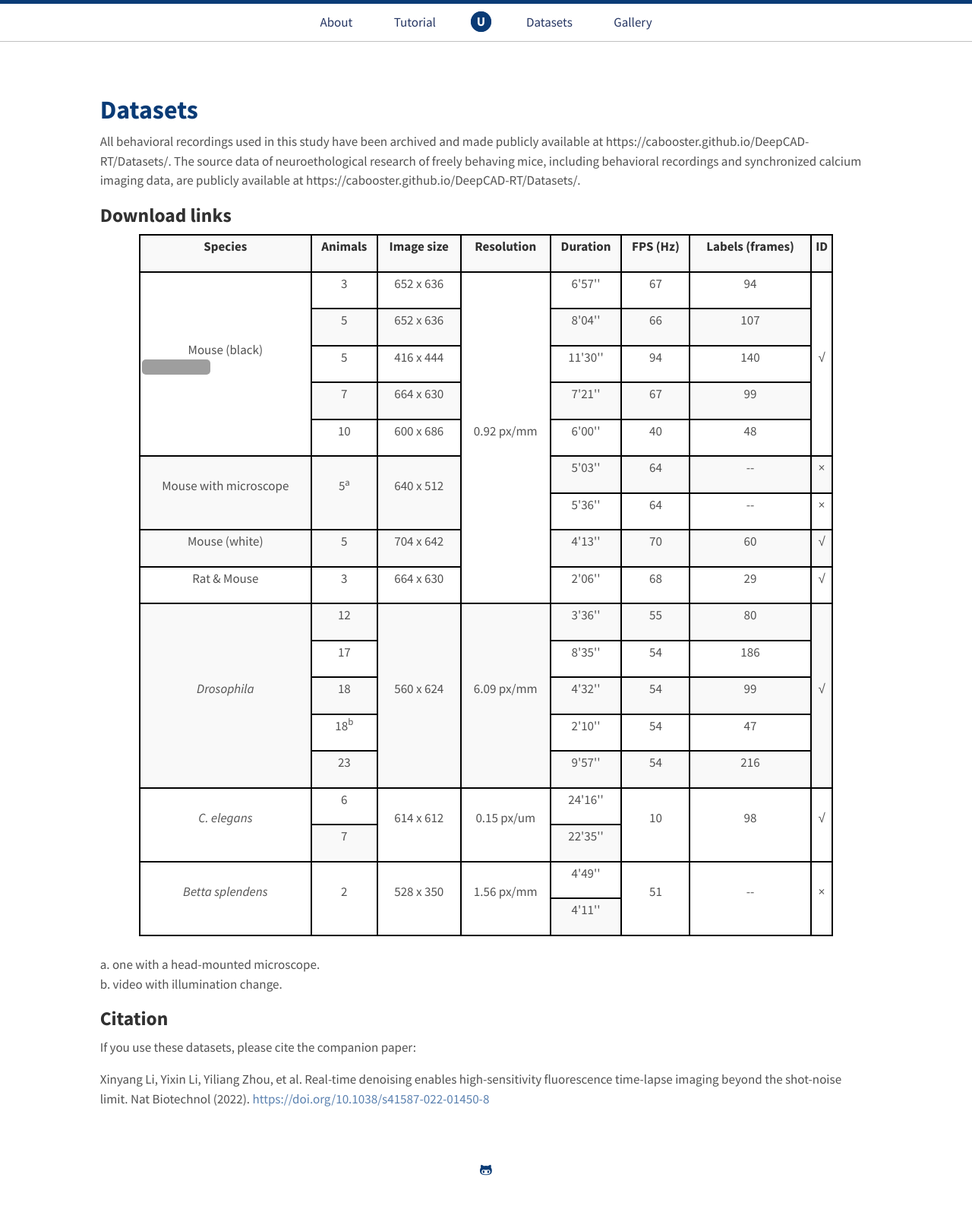
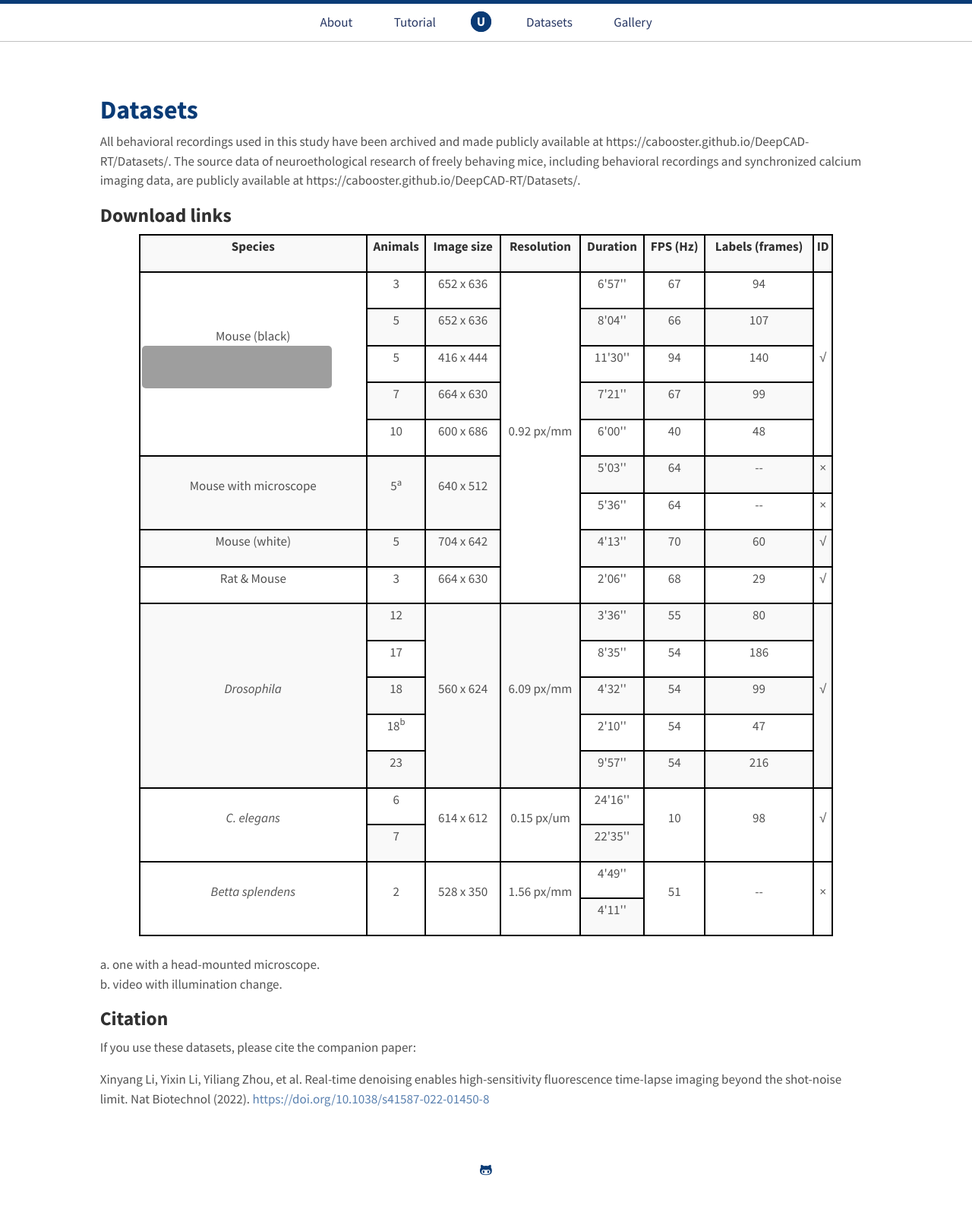
Before and after one commit to cabooster/UDMT, a Jekyll site: the page built from Datasets.md, in a window 1280 px wide. Shown: the whole page at 76% size. Built offline with Jekyll 4.4.1, drawn with Linux system fonts in a browser that asks for light colours; grey boxes are pictures that could not be loaded.

Commit message:
Update Datasets.md

```diff
--- a/Datasets.md
+++ b/Datasets.md
@@ -52,7 +52,7 @@
   </tr>
   <tr>
     <td rowspan="5">
-      <p>Mouse (black)<br><a href="https://doi.org/10.5281/zenodo.6254739"><img src="https://zenodo.org/badge/DOI/10.5281/zenodo.6254739.svg" alt="DOI"></a></p>
+      <p>Mouse (black)<br><a href="https://doi.org/10.5281/zenodo.6254739"><img src="https://zenodo.org/badge/DOI/10.5281/zenodo.6254739.svg" alt="DOI" width="250"></a></p>
     </td>
     <td>
       <p>3</p>
```
